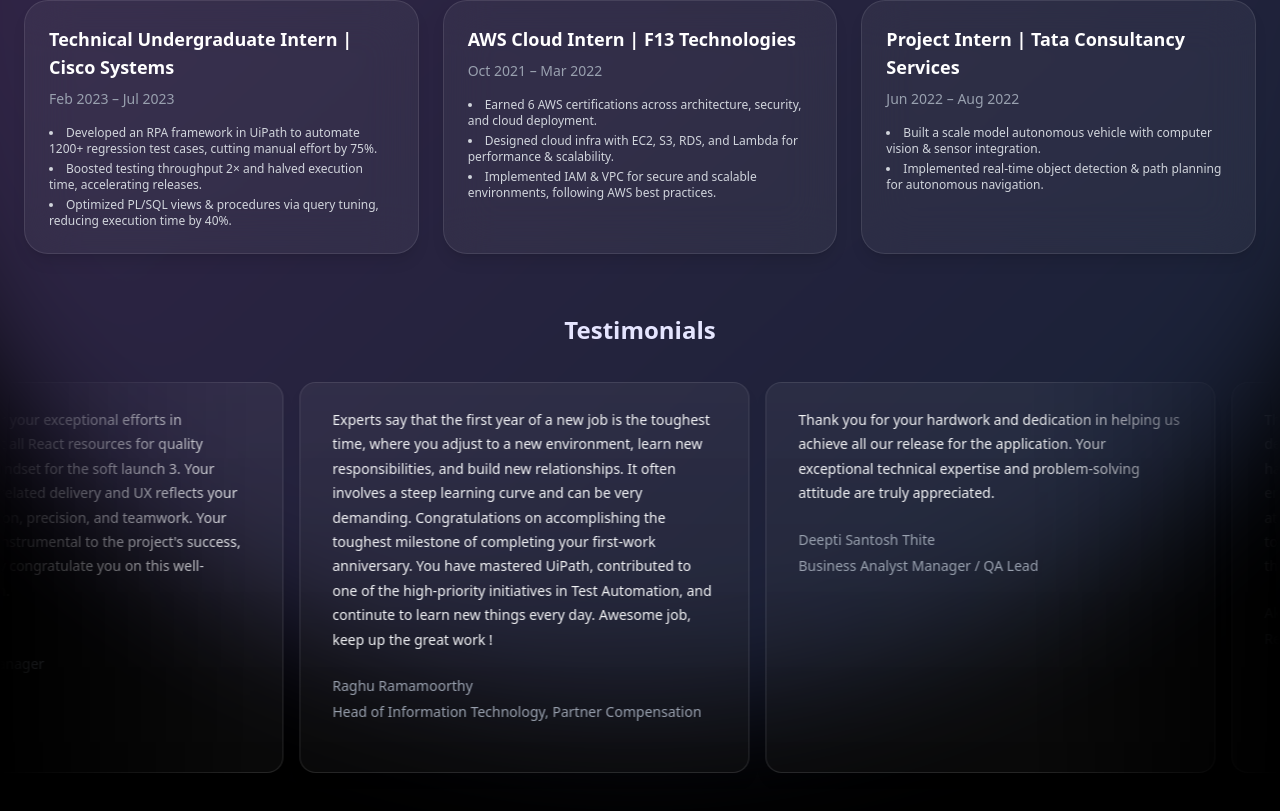
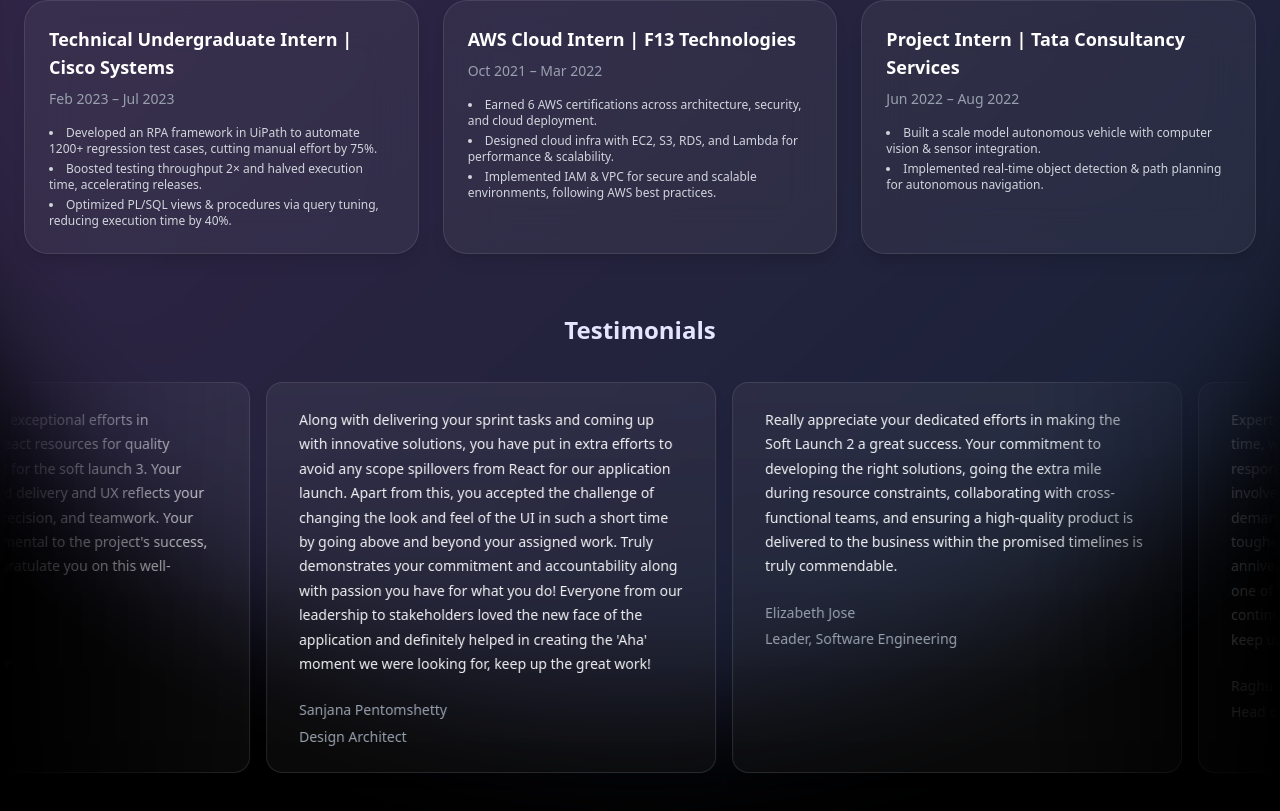
Before and after one commit to yashasuttangi/portfolio, a Next.js app: page /experience in a window 1280 px wide. Shown: the part 686-1497 px from the top of the page. Built offline with nearby package versions, Linux system fonts and the light colour scheme.

Commit message:
Added content in professional experience.

```diff
--- a/components/Experience.tsx
+++ b/components/Experience.tsx
@@ -13,9 +13,25 @@
   },
   {
     quote:
+      "Along with delivering your sprint tasks and coming up with innovative solutions, you have put in extra efforts to avoid any scope spillovers from React for our application launch. Apart from this, you accepted the challenge of changing the look and feel of the UI in such a short time by going above and beyond your assigned work. Truly demonstrates your commitment and accountability along with passion you have for what you do! Everyone from our leadership to stakeholders loved the new face of the application and definitely helped in creating the 'Aha' moment we were looking for, keep up the great work!",
+    name: "Sanjana Pentomshetty",
+    title: "Design Architect",
+  },
+  {
+    quote: "Really appreciate your dedicated efforts in making the Soft Launch 2 a great success. Your commitment to developing the right solutions, going the extra mile during resource constraints, collaborating with cross-functional teams, and ensuring a high-quality product is delivered to the business within the promised timelines is truly commendable.",
+    name: "Elizabeth Jose",
+    title: "Leader, Software Engineering"
+  },
+  {
+    quote:
       "Experts say that the first year of a new job is the toughest time, where you adjust to a new environment, learn new responsibilities, and build new relationships. It often involves a steep learning curve and can be very demanding. Congratulations on accomplishing the toughest milestone of completing your first-work anniversary. You have mastered UiPath, contributed to one of the high-priority initiatives in Test Automation, and continute to learn new things every day. Awesome job, keep up the great work !",
     name: "Raghu Ramamoorthy",
     title: "Head of Information Technology, Partner Compensation",
+  },
+  {
+    quote: "Thank you for the outstanding work you are doing in the development of the application's UI. Your contributions have been instrumental in delivering key feaures and ensuring a smooth and intuitive user experience. Your attention to detail, commitment to quality, and dedication to enhancing the platform are truly appreciated. Keep up the great work!",
+    name: "Akash Rotti",
+    title: "React Dev Lead",
   },
   {
     quote:
@@ -23,18 +39,8 @@
     name: "Deepti Santosh Thite",
     title: "Business Analyst Manager / QA Lead",
   },
-  {
-    quote:
-      "Thank you for the outstanding work you are doing in the development of the application's UI. Your contributions have been instrumental in delivering key feaures and ensuring a smooth and intuitive user experience. Your attention to detail, commitment to quality, and dedication to enhancing the platform are truly appreciated. Keep up the great work!",
-    name: "Akash Rotti",
-    title: "React Lead",
-  },
-  {
-    quote:
-      "Along with delivering your sprint tasks and coming up with innovative solutions, you have put in extra efforts to avoid any scope spillovers from React for our application launch. Apart from this, you accepted the challenge of changing the look and feel of the UI in such a short time by going above and beyond your assigned work. Truly demonstrates your commitment and accountability along with passion you have for what you do! Everyone from our leadership to stakeholders loved the new face of the application and definitely helped in creating the 'Aha' moment we were looking for, keep up the great work!",
-    name: "Sanjana Pentomsheety",
-    title: "Design Architect",
-  },
+
+
 ];
 
 const roles = [
```
